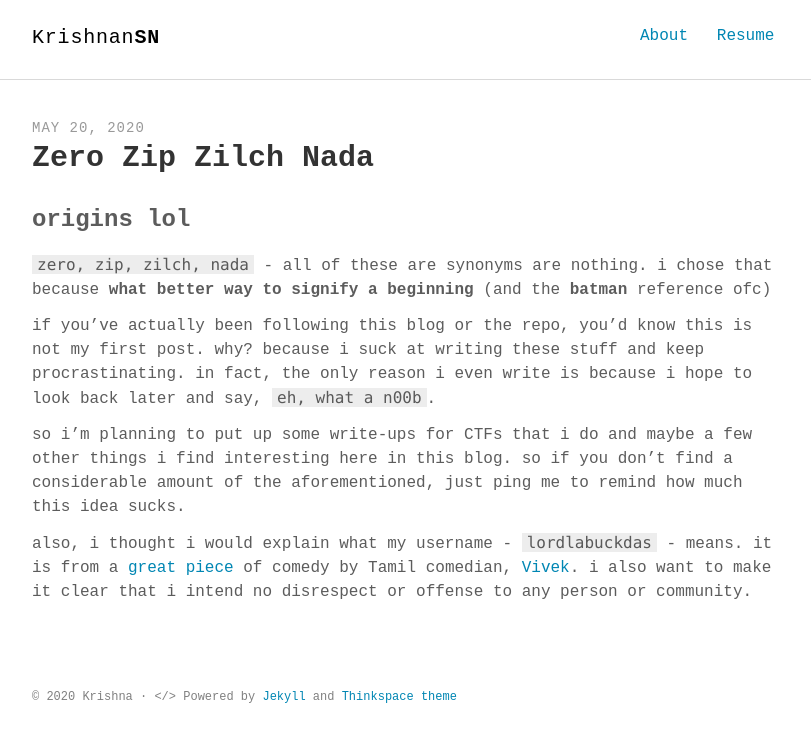
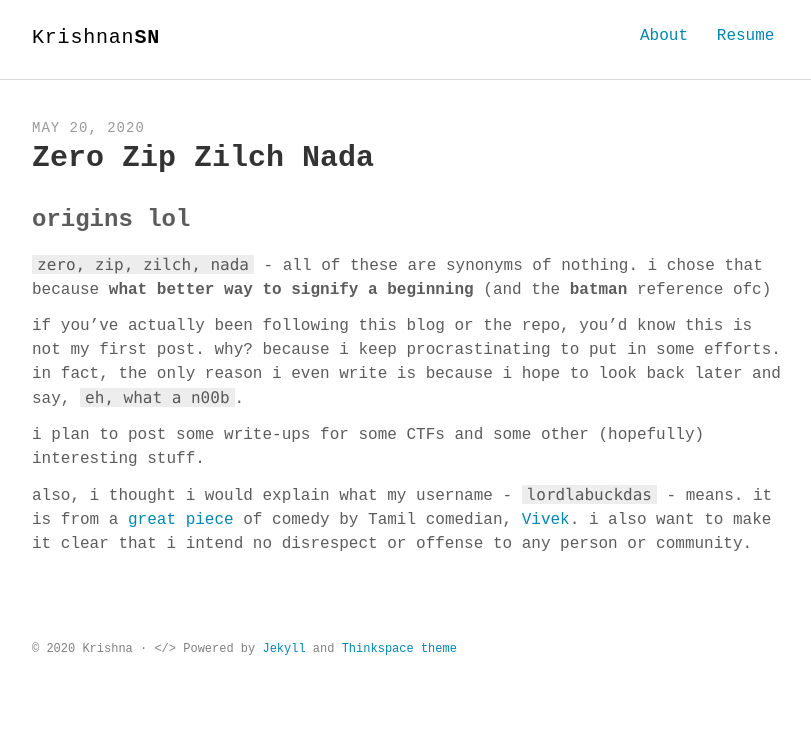
Before and after one commit to lordlabuckdas/lordlabuckdas.github.io, a Jekyll site: the page built from _posts/2020-05-20-zero.md, in a window 1280 px wide. Shown: the top 742 px of the page, without its empty margins (232-1043 px from the left). Built offline with Jekyll 4.4.1, drawn with Linux system fonts in a browser that asks for light colours; some web fonts are replaced.

Commit message:
fixes and edits

```diff
--- a/_posts/2020-05-20-zero.md
+++ b/_posts/2020-05-20-zero.md
@@ -8,10 +8,10 @@ keywords: ""
 
 ### origins lol
 
-`zero, zip, zilch, nada` - all of these are synonyms are nothing. i chose that because **what better way to signify a beginning** (and the **batman** reference ofc)
+`zero, zip, zilch, nada` - all of these are synonyms of nothing. i chose that because **what better way to signify a beginning** (and the **batman** reference ofc)
 
-if you've actually been following this blog or the repo, you'd know this is not my first post. why? because i suck at writing these stuff and keep procrastinating. in fact, the only reason i even write is because i hope to look back later and say, `eh, what a n00b`.
+if you've actually been following this blog or the repo, you'd know this is not my first post. why? because i keep procrastinating to put in some efforts. in fact, the only reason i even write is because i hope to look back later and say, `eh, what a n00b`.
 
-so i'm planning to put up some write-ups for CTFs that i do and maybe a few other things i find interesting here in this blog. so if you don't find a considerable amount of the aforementioned, just ping me to remind how much this idea sucks.
+i plan to post some write-ups for some CTFs and some other (hopefully) interesting stuff.
 
 also, i thought i would explain what my username - `lordlabuckdas` - means. it is from a [great piece](https://www.facebook.com/AdithyaTV/videos/415460759054409/) of comedy by Tamil comedian, [Vivek](https://en.wikipedia.org/wiki/Vivek_(actor)). i also want to make it clear that i intend no disrespect or offense to any person or community.
```
